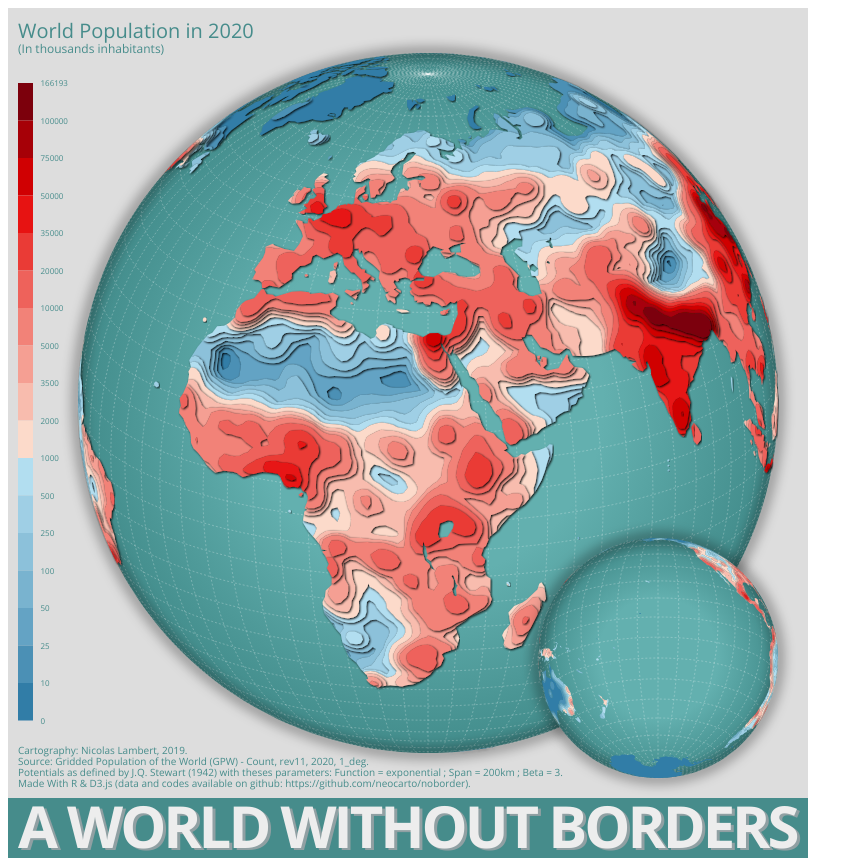
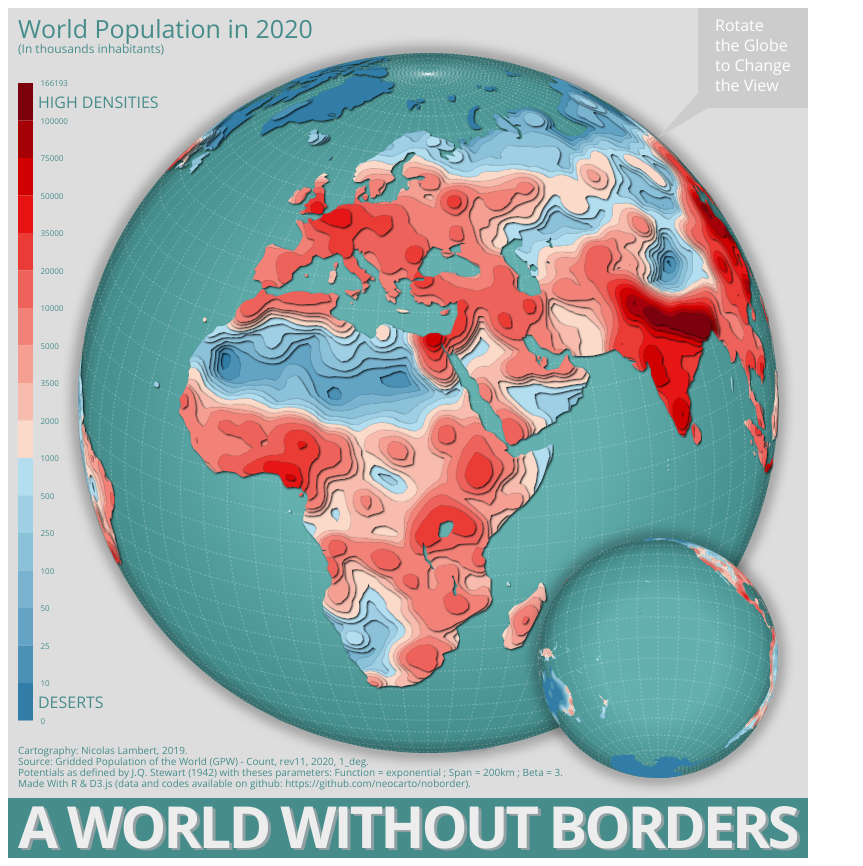
Before and after one commit to neocarto/noborder, a plain HTML site: page index.html in a window 1280 px wide. Shown: the whole page, without its empty margins (0-863 px from the left). Drawn offline with nearby package versions, Linux system fonts and the light colour scheme.

Commit message:
improved layout

```diff
--- a/css/map.css
+++ b/css/map.css
@@ -27,7 +27,13 @@
 .legtitle {
   font-family: 'Open Sans', sans-serif;
   fill: #468c8b;
-  font-size: 20px;
+  font-size: 25px;
+}
+
+.leglabels {
+  font-family: 'Open Sans', sans-serif;
+  fill: #468c8b;
+  font-size: 16px;
 }
 
 .legsubtitle {
@@ -41,3 +47,9 @@
   fill: #468c8b;
   font-size: 8px;
 }
+
+.txthelp {
+  font-family: 'Open Sans', sans-serif;
+  fill: white;
+  font-size: 10x;
+}
--- a/index.html
+++ b/index.html
@@ -158,6 +158,20 @@ smallmap.selectAll(".smooth")
       .attr("x", 10).attr("y", y + delta *3)
       .attr("class", "note")
 
+      // Help
+      var help1 = "Rotate";
+      var help2 = "the Globe";
+      var help3 = "to Change";
+      var help4 = "the View";
+      delta  = 20;
+      x = 707
+      y = 23
+      layout.append("polygon").attr("fill","#CCCCCC").attr("points", "690,0, 800,0, 800,100 700,100 650,130 690,85");
+      layout.append("text").text(help1).attr("text-anchor", "start").attr("x", x).attr("y", y).attr("class","txthelp");
+      layout.append("text").text(help2).attr("text-anchor", "start").attr("x", x).attr("y", y+delta).attr("class","txthelp");
+      layout.append("text").text(help3).attr("text-anchor", "start").attr("x", x).attr("y", y+delta*2).attr("class","txthelp");
+      layout.append("text").text(help4).attr("text-anchor", "start").attr("x", x).attr("y", y+delta*3).attr("class","txthelp");
+
       // Legend
 
       layout.append("text").text(legtitle)
@@ -167,7 +181,7 @@ smallmap.selectAll(".smooth")
       .attr("x", 10).attr("y", 45)
       .attr("class", "legsubtitle")
 
-      // boxes
+        // boxes
 
       var xpos = 10;
       var ypos = 0;
@@ -202,6 +216,15 @@ smallmap.selectAll(".smooth")
     .attr("y", 17 * boxgap + ypos + boxgap*2 + 3)
     .attr("class", "txtleg");
 
+    layout.append("text").text("HIGH DENSITIES")
+    .attr("x", 30).attr("y", 100)
+    .attr("class", "leglabels");
+
+    layout.append("text").text("DESERTS")
+    .attr("x", 30).attr("y", 700)
+    .attr("class", "leglabels");
+
+
       // INTERACTIVITY & ROTATION (DRAG)******************
 
             const λ = d3.scaleLinear().domain([0, w]).range([-180, 180]);
@@ -233,6 +256,8 @@ smallmap.selectAll(".smooth")
 
               svg.call(drag);
 
+
+
     });
 
 </script>
```
